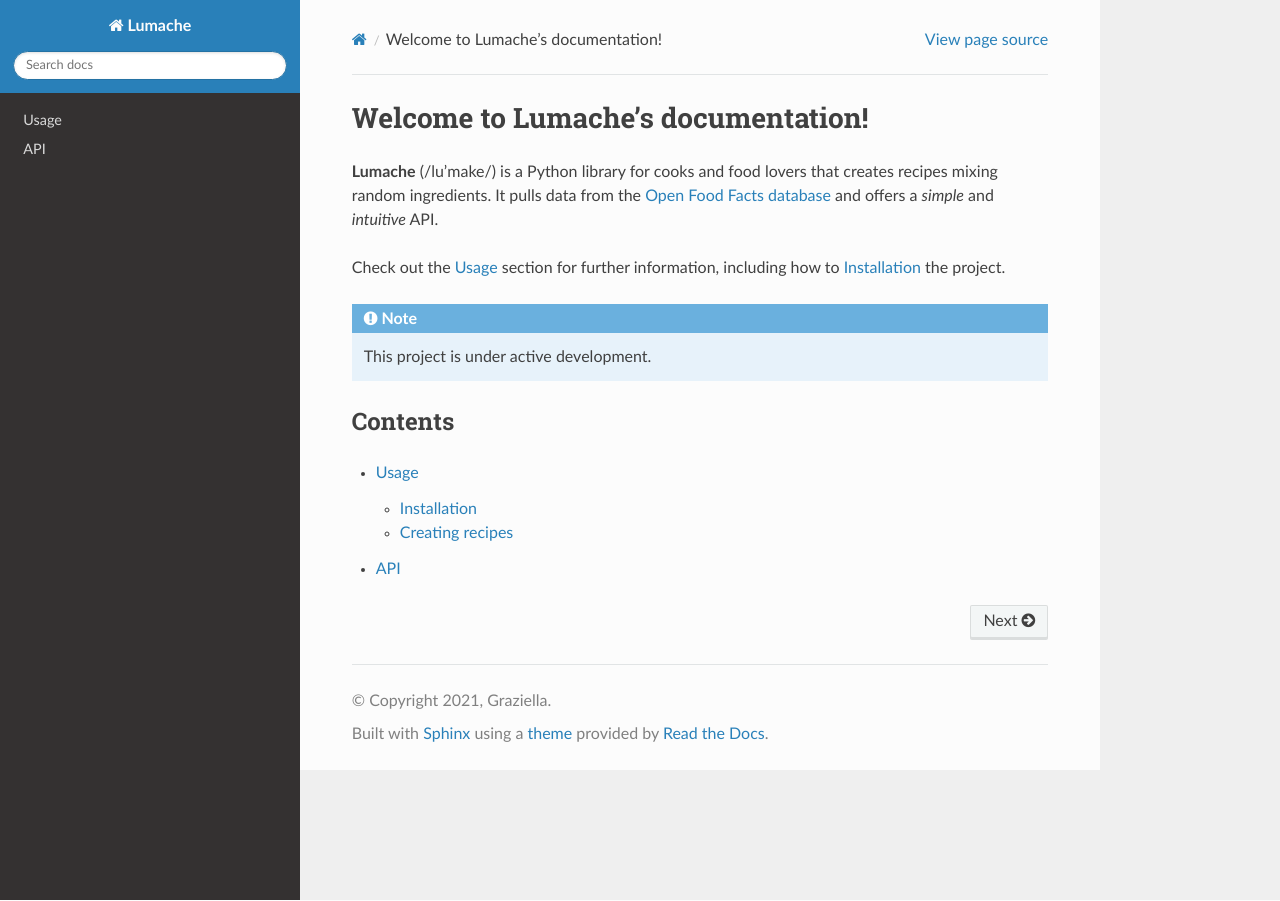
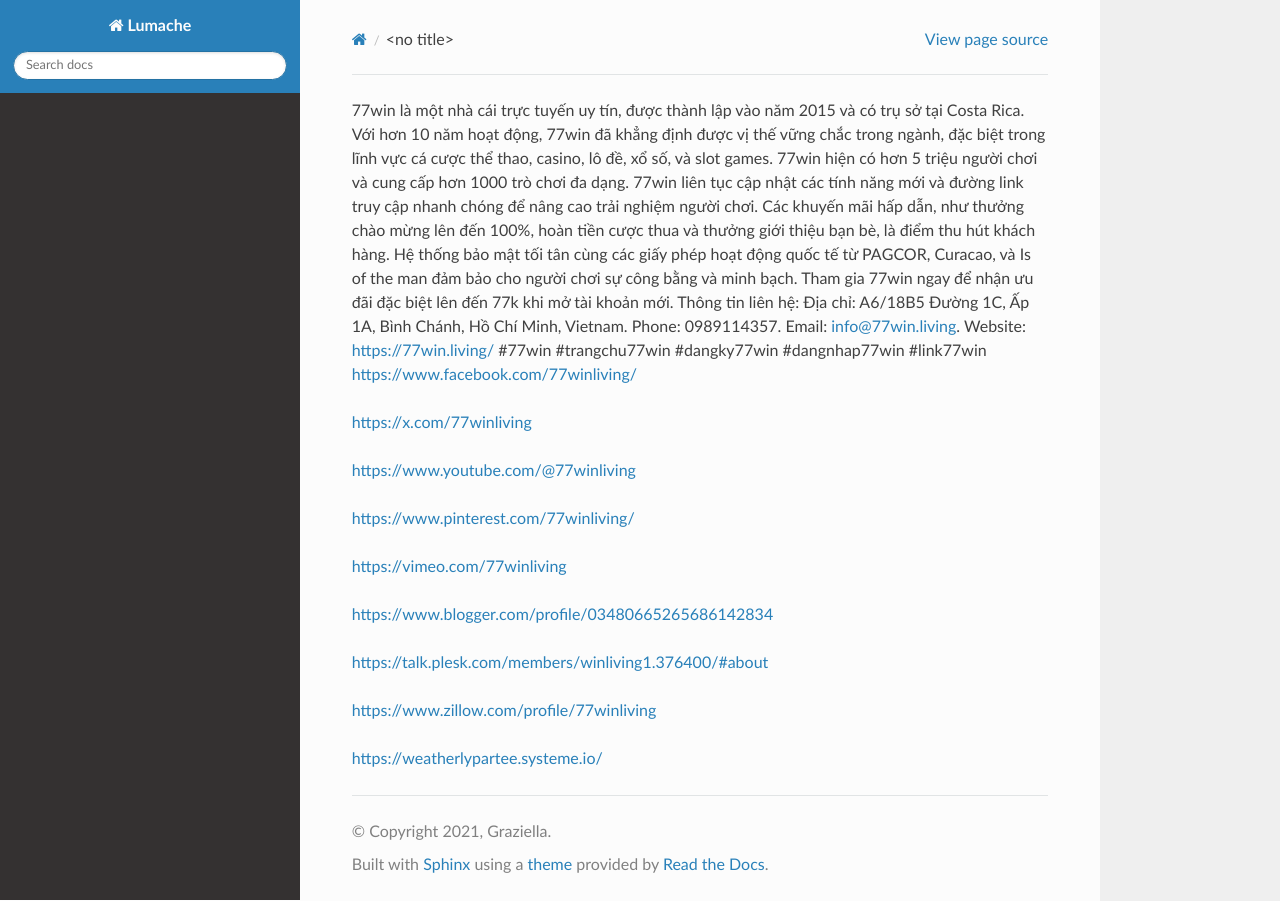
Before and after one commit to 77winliving/77winliving, a Sphinx documentation site: the page built from docs/source/index.rst, in a window 1280 px wide. Built offline with Sphinx 7.4.7 and the Read the Docs theme 3.1.0, drawn with Linux system fonts in a browser that asks for light colours.

Commit message:
Update index.rst

```diff
--- a/docs/source/index.rst
+++ b/docs/source/index.rst
@@ -1,22 +1,18 @@
-Welcome to Lumache's documentation!
-===================================
+77win là một nhà cái trực tuyến uy tín, được thành lập vào năm 2015 và có trụ sở tại Costa Rica. Với hơn 10 năm hoạt động, 77win đã khẳng định được vị thế vững chắc trong ngành, đặc biệt trong lĩnh vực cá cược thể thao, casino, lô đề, xổ số, và slot games. 77win hiện có hơn 5 triệu người chơi và cung cấp hơn 1000 trò chơi đa dạng. 77win liên tục cập nhật các tính năng mới và đường link truy cập nhanh chóng để nâng cao trải nghiệm người chơi. Các khuyến mãi hấp dẫn, như thưởng chào mừng lên đến 100%, hoàn tiền cược thua và thưởng giới thiệu bạn bè, là điểm thu hút khách hàng. Hệ thống bảo mật tối tân cùng các giấy phép hoạt động quốc tế từ PAGCOR, Curacao, và Is of the man đảm bảo cho người chơi sự công bằng và minh bạch. Tham gia 77win ngay để nhận ưu đãi đặc biệt lên đến 77k khi mở tài khoản mới. Thông tin liên hệ: Địa chỉ: A6/18B5 Đường 1C, Ấp 1A, Bình Chánh, Hồ Chí Minh, Vietnam. Phone: 0989114357. Email: info@77win.living. Website: https://77win.living/ #77win #trangchu77win #dangky77win #dangnhap77win #link77win
+https://www.facebook.com/77winliving/
 
-**Lumache** (/lu'make/) is a Python library for cooks and food lovers
-that creates recipes mixing random ingredients.
-It pulls data from the `Open Food Facts database <https://world.openfoodfacts.org/>`_
-and offers a *simple* and *intuitive* API.
+https://x.com/77winliving
 
-Check out the :doc:`usage` section for further information, including
-how to :ref:`installation` the project.
+https://www.youtube.com/@77winliving
 
-.. note::
+https://www.pinterest.com/77winliving/
 
-   This project is under active development.
+https://vimeo.com/77winliving
 
-Contents
---------
+https://www.blogger.com/profile/03480665265686142834
 
-.. toctree::
+https://talk.plesk.com/members/winliving1.376400/#about
 
-   usage
-   api
+https://www.zillow.com/profile/77winliving
+
+https://weatherlypartee.systeme.io/
```
